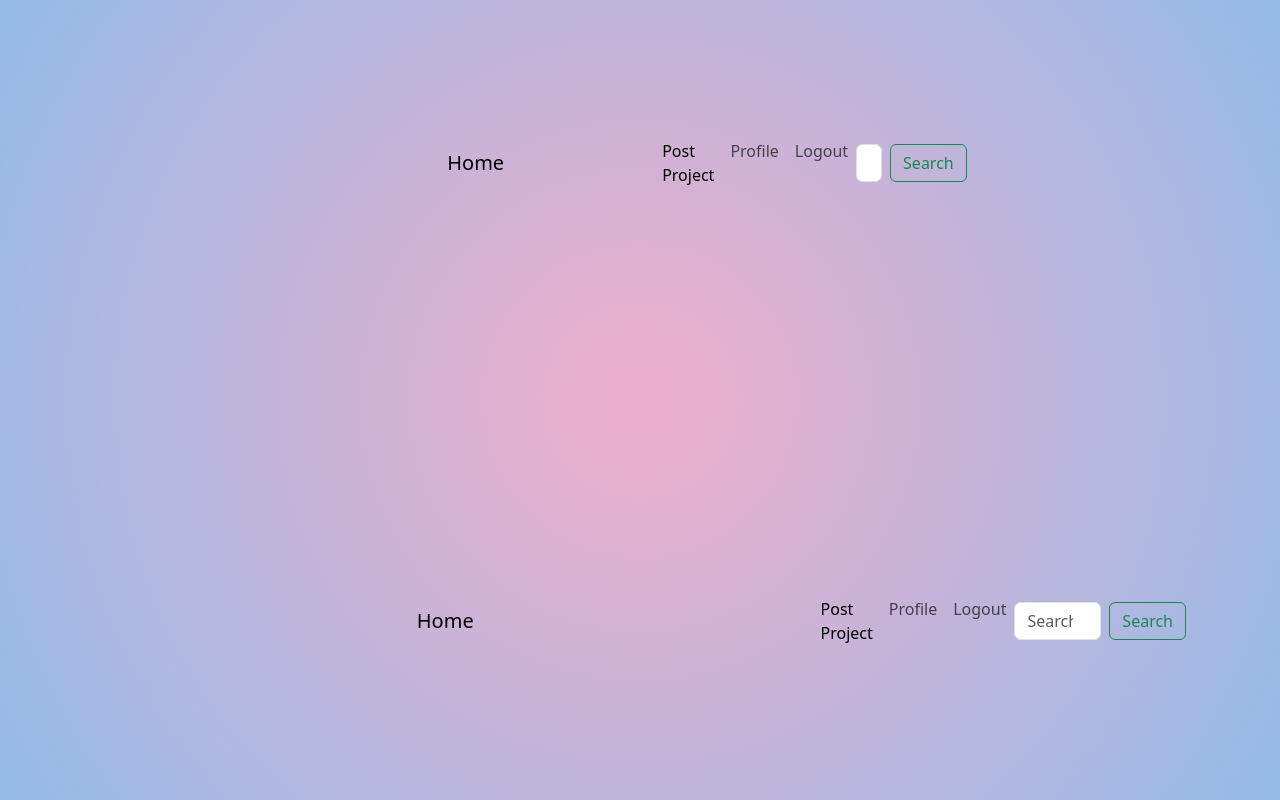
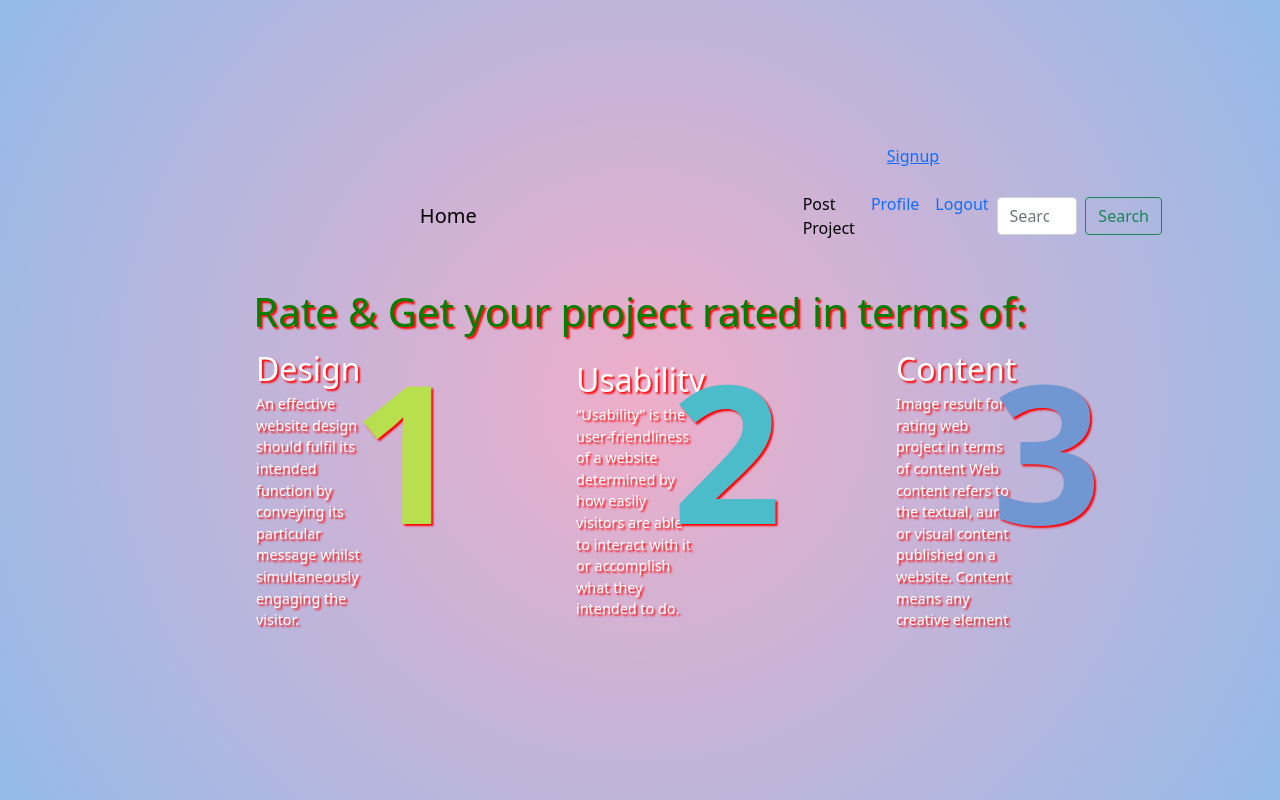
Before and after one commit to WayneMusungu/Awards, a Django app: page /projects/ in a window 1280 px wide. Run offline with Django 4.2, Linux system fonts and the light colour scheme; the visitor is signed in with stand-in values (Sample User, id 1); data that the repository does not hold is empty; some libraries are stand-ins or nearby versions.

Commit message:
Make changes to detail templates

```diff
--- a/projects/templates/base.html
+++ b/projects/templates/base.html
@@ -21,7 +21,9 @@
 
 </head>
 <body>
-    {% block content %} {% include "navbar.html" %} <p style="text-align: center;">{{date|date:"l d-F Y"}}</p> {%endblock%}
+
+    {% block content %} <p style="text-align: center;">{{date|date:"l d-F Y"}}</p>
+    {%endblock%}
 
     {% block scripts %}
       <script src="https://code.jquery.com/jquery-3.6.0.js" integrity="sha256-H+K7U5CnXl1h5ywQfKtSj8PCmoN9aaq30gDh27Xc0jk=" crossorigin="anonymous"></script>
--- a/projects/templates/details.html
+++ b/projects/templates/details.html
@@ -43,7 +43,7 @@
             <div class="row">
 
                 <div class="col-md-4">
-                    <a href="{{project.link}}">Live Site</a>
+
                 </div>
                 <div class="col-md-4">
                     <p>Posted: {{project.pub_date|timesince}} ago</p>
@@ -56,6 +56,8 @@
 
             <button class="btn btn-primary" type="button" data-bs-toggle="offcanvas" data-bs-target="#offcanvasExample" aria-controls="offcanvasExample">
                 Rate Project
+              </button>
+              <button class="btn btn-secondary" type="button"><a href="{{project.link}}">Live Site</a>
               </button>
 
             <div class="offcanvas offcanvas-start" tabindex="-1" id="offcanvasExample" aria-labelledby="offcanvasExampleLabel">
--- a/projects/templates/index.html
+++ b/projects/templates/index.html
@@ -14,7 +14,7 @@
         <!-- Canvas -->
 
         <!-- Overlay -->
-        <div class="overlay" id="random" class="min-vh-75" style="background: #222 url('https://unsplash.it/1920/1080/?random') center center no-repeat;;">
+        <div class="overlay" id="random" class="min-vh-75" >
 
             <!-- Overlay inner wrapper -->
             <div class="overlay__inner">
--- a/projects/templates/navbar.html
+++ b/projects/templates/navbar.html
@@ -1,52 +1,16 @@
-<!-- <nav class="navbar navbar-dark bg-primary ">
+<nav class="navbar navbar-dark bg-primary">
     <div class="container-fluid">
-        <a class="navbar-brand" href="{%url 'projects'%}">Home</a>
-
-        <div class="collapse navbar-collapse" id="navbarSupportedContent">
-            <ul class="navbar-nav me-auto mb-2 mb-lg-0">
-                <li class="nav-item">
-                    <a class="nav-link active" aria-current="page" href="{%url 'post'%}">Post Project</a>
-                </li>
-                <li class="nav-item">
-
-                </li>
+        <div class="navbar-header">
+             <h2><a class="navbar-brand" href="{% url 'projects' %}">Pata Picha</a></h2>
+        </div>
+          <!-- Adding a search form  -->
+    <div class="col-sm-4 col-md-4 navbar-right">
 
 
-                <li class="nav-item">
-                    <a class="nav-link" href="{% url 'logout' %}">Logout</a>
-                </li>
-            </ul>
+      </div>
 
-                <input class="form-control me-2" type="search" placeholder="Search" aria-label="Search">
-
-            </form>
-        </div>
-    </div>
-</nav> -->
-<nav class="navbar navbar-expand-lg ">
-    <div class="container-fluid">
-        <a class="navbar-brand" href="{%url 'projects'%}">Home</a>
-        <button class="navbar-toggler" type="button" data-bs-toggle="collapse" data-bs-target="#navbarSupportedContent" aria-controls="navbarSupportedContent" aria-expanded="false" aria-label="Toggle navigation">
-        <span class="navbar-toggler-icon"></span>
-      </button>
-        <div class="collapse navbar-collapse" id="navbarSupportedContent">
-            <ul class="navbar-nav me-auto mb-2 mb-lg-0">
-                <li class="nav-item">
-                    <a class="nav-link active" aria-current="page" href="{%url 'post'%}">Post Project</a>
-                </li>
-                <li class="nav-item">
-                    <a class="nav-link" href="{%url 'profile'%}">Profile</a>
-                </li>
+      <!-- search form end -->
 
 
-                <li class="nav-item">
-                    <a class="nav-link" href="{% url 'logout' %}">Logout</a>
-                </li>
-            </ul>
-            <form action="{% url 'search' %}" class="d-flex">
-                <input class="form-control me-2" type="search" placeholder="Search" aria-label="Search">
-                <button class="btn btn-outline-success" type="submit">Search</button>
-            </form>
-        </div>
     </div>
 </nav>
--- a/projects/templates/projects.html
+++ b/projects/templates/projects.html
@@ -1,34 +1,91 @@
-{%extends 'base.html'%}
+{%extends 'base.html' %} {% load bootstrap5 %} {% load static %} {% block styles%} {{block.super}}
+<link href="https://cdn.jsdelivr.net/npm/bootstrap@5.1.3/dist/css/bootstrap.min.css" rel="stylesheet" integrity="sha384-1BmE4kWBq78iYhFldvKuhfTAU6auU8tT94WrHftjDbrCEXSU1oBoqyl2QvZ6jIW3" crossorigin="anonymous">
+<script src="https://cdn.jsdelivr.net/npm/bootstrap@5.1.3/dist/js/bootstrap.bundle.min.js" integrity="sha384-ka7Sk0Gln4gmtz2MlQnikT1wXgYsOg+OMhuP+IlRH9sENBO0LRn5q+8nbTov4+1p" crossorigin="anonymous"></script>
+<link rel="stylesheet" href="{% static 'css/projects.css' %}"> {% endblock %} {% block content %}
+<div class="container">
+    <a href="/accounts/register" target="_blank"><button class="overlay__btn"></button>
 
-{% block content %}
-
-{{block.super}}
-<div class="container">
+    </button> Signup
+    </a>
+    <nav class="navbar navbar-expand-lg ">
+        <div class="container-fluid">
+            <a class="navbar-brand" href="{%url 'projects'%}">Home</a>
+            <button class="navbar-toggler" type="button" data-bs-toggle="collapse" data-bs-target="#navbarSupportedContent" aria-controls="navbarSupportedContent" aria-expanded="false" aria-label="Toggle navigation">
+            <span class="navbar-toggler-icon"></span>
+          </button>
+            <div class="collapse navbar-collapse" id="navbarSupportedContent">
+                <ul class="navbar-nav me-auto mb-2 mb-lg-0">
+                    <li class="nav-item">
+                        <a class="nav-link active" aria-current="page" href="{%url 'post'%}">Post Project</a>
+                    </li>
+                    <li class="nav-item">
+                        <a class="nav-link" href="{%url 'profile'%}">Profile</a>
+                    </li>
 
 
+                    <li class="nav-item">
+                        <a class="nav-link" href="{% url 'logout' %}">Logout</a>
+                    </li>
+                </ul>
+                <form action="{% url 'search' %}" class="d-flex">
+                    <input class="form-control me-2" type="search" placeholder="Search" aria-label="Search">
+                    <button class="btn btn-outline-success" type="submit">Search</button>
+                </form>
+            </div>
+        </div>
+    </nav>
+    <div id="random" class="min-vh-90" >
+        <h1>Rate & Get your project rated in terms of:</h1>
+        <ol>
+            <li>
 
-{{block.super}}
-    <div class="row">
-        {% for project in posts %}
-            <div style="border-radius: 10px;" class="col-md-4 card">
-                <div class="project" style="margin-top: 10px; margin-bottom: 10px; border-radius: 20px;">
-                    <a href="">
-                    <img src="{{project.image.url}}" data-target="#imageModal{{project.id}}" data-toggle="modal" alt="" class="img-fluid" id="eachimage" style="border-radius: 10px; height: 50vh; width: 100%; margin-top: 10px; margin-bottom: 10px;"></a>
-                    <div class="card-body">
-                        <h5 class="card-title">{{project.title}}</h5>
-                        <p class="card-text">{{project.user}}</p>
-                        <p class="card-text">{{project.description}}</p>
-                        <p class="card-text">{{project.link}}</p>
+                <div class="title">Design</div>
+                <div class="descr">
+                    An effective website design should fulfil its intended function by conveying its particular message whilst simultaneously engaging the visitor.
+                </div>
+            </li>
+            <li>
+
+                <div class="title">Usability</div>
+                <div class="descr">“Usability” is the user-friendliness of a website determined by how easily visitors are able to interact with it or accomplish what they intended to do.</div>
+            </li>
+            <li>
+
+                <div class="title">Content</div>
+                <div class="descr">
+                    Image result for rating web project in terms of content Web content refers to the textual, aural, or visual content published on a website. Content means any creative element</div>
+            </li>
+
+
+        </ol>
+    </div>
+    <div class="container">
+        <div class="row">
+            {% for pro in posts %}
+            <div class="card col-md-3" style="width: 20rem;">
+                <a href="{% url 'image' pro.id%}">
+                    <img src="{{pro.image.url}}" data-target="#imageModal{{pro.id}}" data-toggle="modal" alt="" class="img-fluid" id="eachimage" style="height: 200px; width: 1000px"></a>
+                <div class="card-body">
+
+                    <h5 class="card-title">{{pro.title}}</h5>
+                    <p class="card-text">{{pro.technologies_used}}</p>
+                    <div class="all">
+                        <p>From: {{pro.location}}</p>
+                        <p class="card-text"><small class="text-muted">posted:{{pro.pub_date|timesince}} ago</small></p>
+
+                    </div>
+
+
+                    <hr>
+                    <div class="all">
+                        <p class="card-text">By: {{pro.user}}</p>
+                        <a href="{% url 'image' pro.id%}" class="btn btn-primary">View Details</a>
                     </div>
                 </div>
             </div>
 
-        {% endfor %}
-
-
-
-
+            {% endfor %}
+        </div>
     </div>
-
 </div>
 {% endblock %}
--- a/projects/templates/registration/login.html
+++ b/projects/templates/registration/login.html
@@ -28,6 +28,8 @@
                     <input type="hidden" name="next" value="{{next}}">
 
                 </form>
+            </br>
+                <small><p>Don't have an account</p></small>
 
             </div>
 
```
Also changed, not shown: projects/templates/delete.html (+14 -0 lines), projects/templates/post_project.html (+3 -8 lines), media/profile_images/Screenshot_from_2022-06-10_16-44-11.png (added), media/profile_images/otima_KwP9cOF.png (added).
